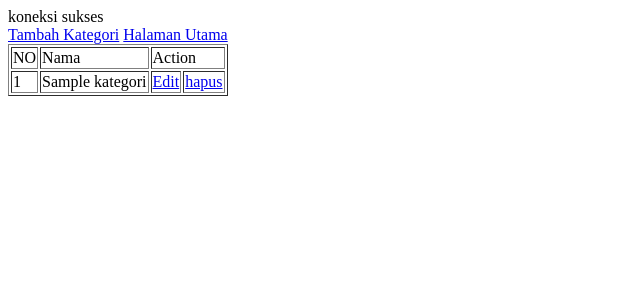
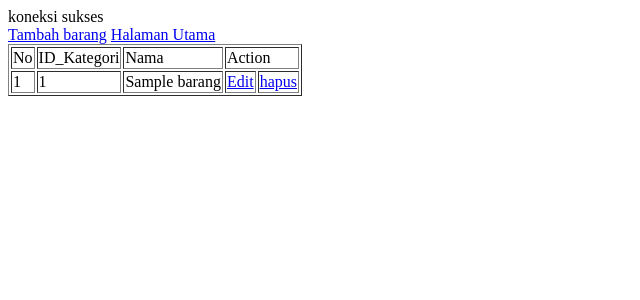
Before and after one commit to vaniamelia/phppagi, a PHP site: page /view_kategori.php in a window 1280 px wide. Shown: the top 300 px of the page, without its empty margins (0-640 px from the left). Run offline with PHP 8.4, Linux system fonts and the light colour scheme; the visitor is signed in with stand-in values (Sample User, id 1); tables that the repository leaves empty or names only in its code hold one stand-in row (values such as "Sample post").

Commit message:
kirim file

```diff
--- a/view_kategori.php
+++ b/view_kategori.php
@@ -2,31 +2,34 @@
 include ("koneksi.php");
 session_start();
 if(!($_SESSION['username'])){
-	echo "<SCRIPT>alert('silahkan login terlebih dahulu');window.location='index.php'</SCRIPT>";
+  echo "<SCRIPT>alert('silahkan login terlebih dahulu !');window.location='index.php'</SCRIPT>";
 }
-$query_view=mysqli_query($koneksi,"select * from kategori");
+$query_view=mysqli_query($koneksi,"select * from barang");
+
 ?>
 </br>
 <?php
-if($_SESSION['level'] == "admin"){
-  echo '<a href="input_kategori.php" class="btn btn-danger">Tambah Kategori</a>';
+if($_SESSION['level']=="admin"){
+  echo '<a href="input_barang.php" class="btn btn-danger">Tambah barang</a>';
 }?> <a href="home.php">Halaman Utama</a>
 <table class="table table-bordered" border="1">
   <tr>
-      <td>NO</td>
-      <td>Nama </td>
+    <td>No</td>
+    <td>ID_Kategori</td>
+    <td>Nama</td>
     <td colspan="4">Action</td>
-      <?php if($_SESSION['level'] == "admin")?>
+    <?php if($_SESSION['level']=="admin")?>
   </tr>
   <?php
   $no=1;
   while($tampil=mysqli_fetch_array($query_view)){?>
     <tr>
       <td><?php echo $no++;?></td>
+      <td><?php echo $tampil ['id_kategori'];?></td>
       <td><?php echo $tampil ['nama'];?></td>
       <?php if($_SESSION['level']=="admin"){ echo '<td><a href="edit_barang.php?id_barang='.$tampil ['id_barang'].'">Edit</a></td>';
       echo '<td><a href="hapus_barang.php?id_barang='.$tampil ['id_barang'].'" onclick="return confirm("yakin keluar?")">hapus</a></td>';}?>
-
   </tr>
 <?php }?>
+
 </table>
```
Lines whose indentation alone changed are shown as unchanged.
